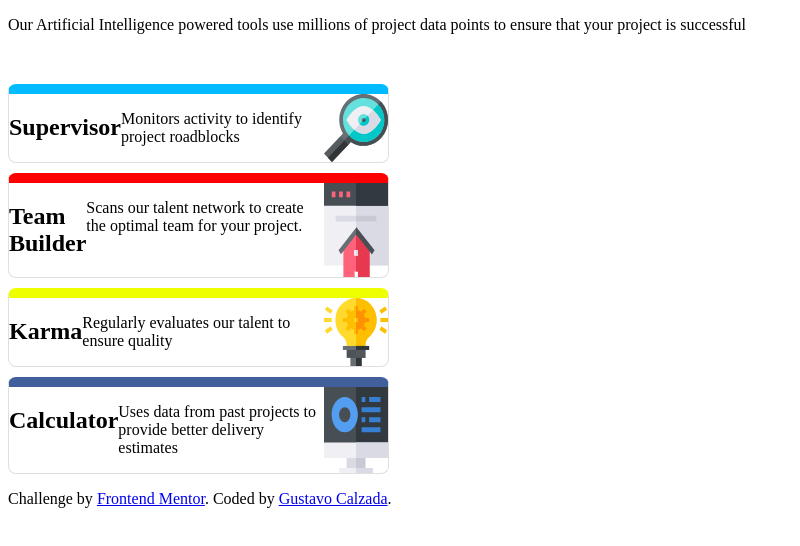
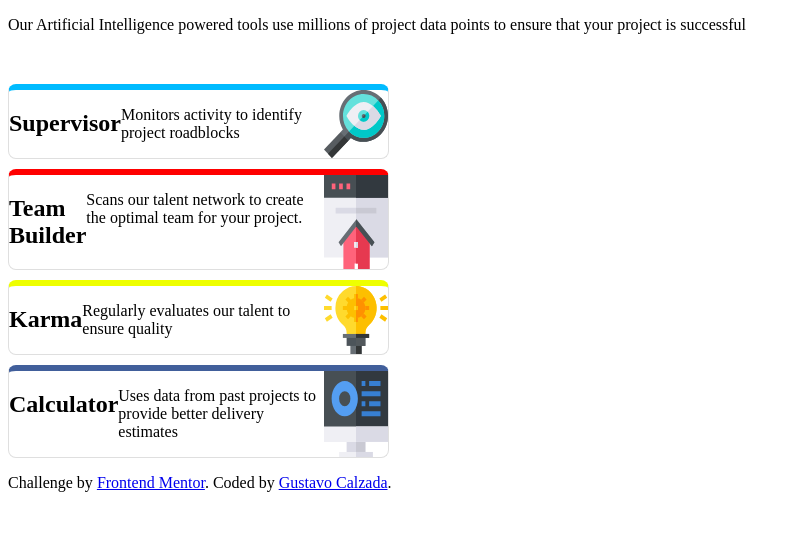
Before and after one commit to GustavoR0dr1gu3z/four-card-feature-section-master, a plain HTML site: page index.html in a window 1280 px wide. Shown: the whole page, without its empty margins (0-800 px from the left). Drawn offline with Linux system fonts and the light colour scheme.

Commit message:
tamaño del border-top

```diff
--- a/styles.css
+++ b/styles.css
@@ -11,21 +11,21 @@ div > section{
 
 .uno{
     margin-top: 50px;
-    border-top: solid 10px rgb(0, 187, 255);
+    border-top: solid 6px rgb(0, 187, 255);
     border-radius: 8px;
 }
 
 .dos{
-    border-top: solid 10px red;
+    border-top: solid 6px red;
     border-radius: 8px;
 }
 
 .tres{
-    border-top: solid 10px rgb(238, 255, 0);
+    border-top: solid 6px rgb(238, 255, 0);
     border-radius: 8px;
 }
 
 .cuatro{
-    border-top: solid 10px rgb(65, 95, 155);
+    border-top: solid 6px rgb(65, 95, 155);
     border-radius: 8px;
 }
```
